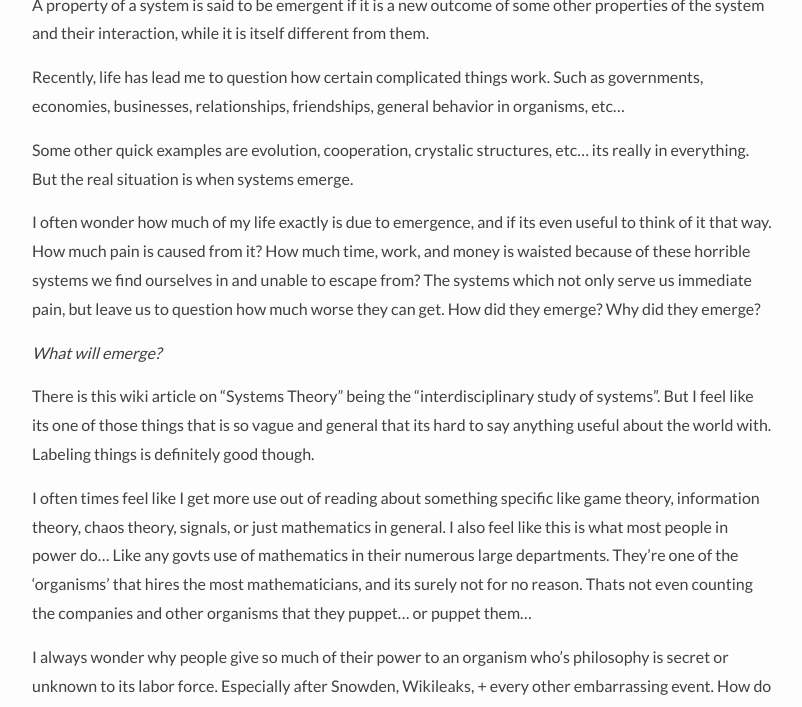
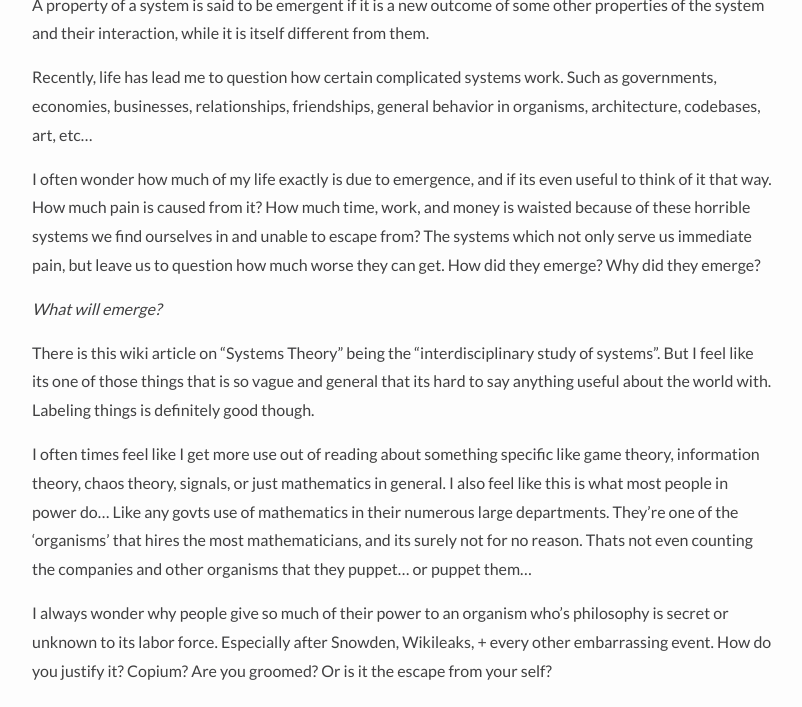
Before and after one commit to Dakoteus/dakoteus.github.io, a Jekyll site: the page built from _posts/2022-09-24-Emergence.md, in a window 1280 px wide and 900 px high, scrolled down 405 px, cut to the strip 193-900 px from the top of the window. Shown: the whole strip, without its empty margins (238-1040 px from the left). Built offline with Jekyll 4.4.1, drawn with Linux system fonts in a browser that asks for light colours.

Commit message:
fixed wording

```diff
--- a/_posts/2022-09-24-Emergence.md
+++ b/_posts/2022-09-24-Emergence.md
@@ -10,9 +10,7 @@
 </p>
 A property of a system is said to be emergent if it is a new outcome of some other properties of the system and their interaction, while it is itself different from them.
 
-Recently, life has lead me to question how certain complicated things work. Such as governments, economies, businesses, relationships, friendships, general behavior in organisms, etc...
-
-Some other quick examples are evolution, cooperation, crystalic structures, etc... its really in everything. But the real situation is when systems emerge.
+Recently, life has lead me to question how certain complicated systems work. Such as governments, economies, businesses, relationships, friendships, general behavior in organisms, architecture, codebases, art, etc...
 
 I often wonder how much of my life exactly is due to emergence, and if its even useful to think of it that way. How much pain is caused from it? How much time, work, and money is waisted because of these horrible systems we find ourselves in and unable to escape from? The systems which not only serve us immediate pain, but leave us to question how much worse they can get. How did they emerge? Why did they emerge?
 
```
